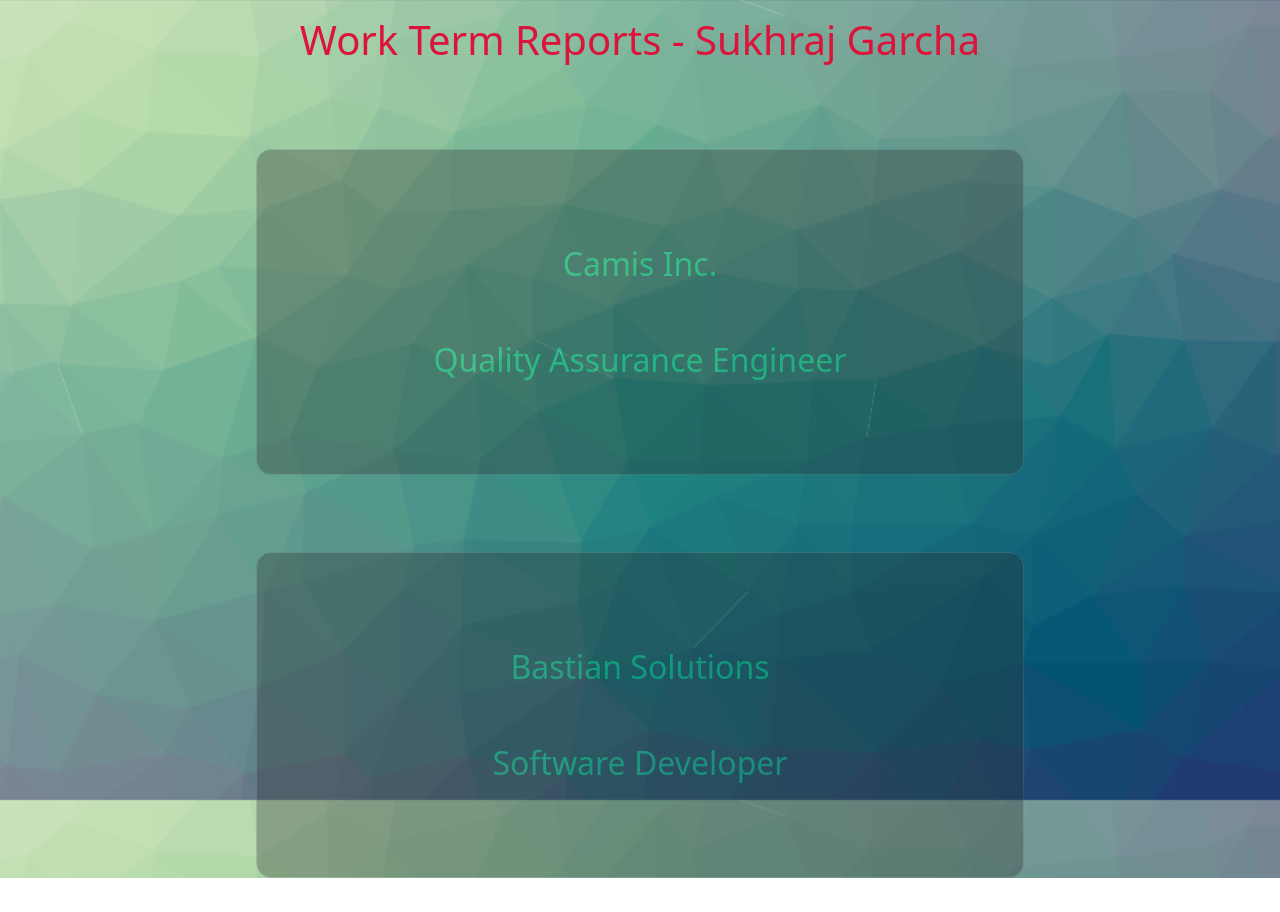
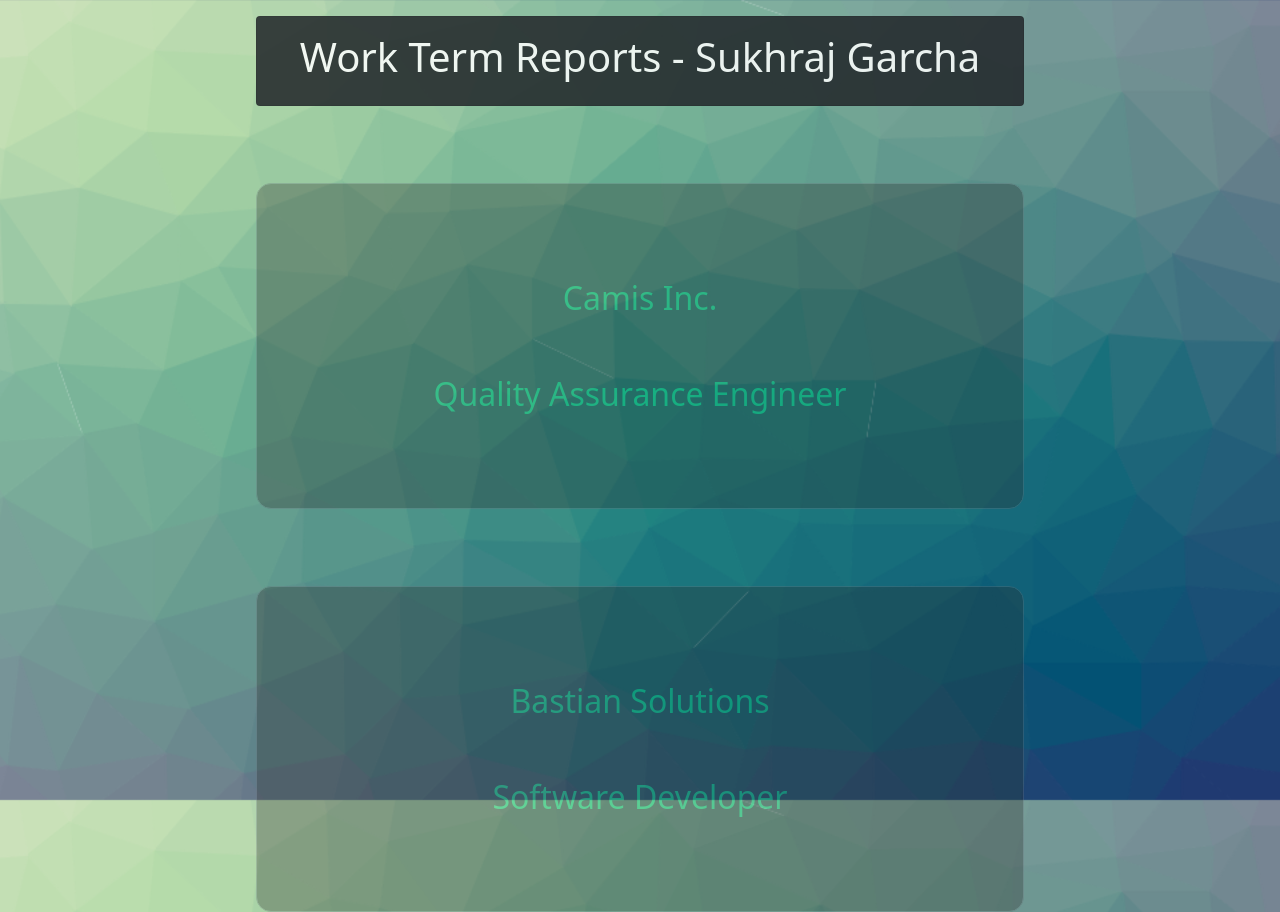
Before and after one commit to Sukhraj-Garcha/Coop-Workterm-Reports, a website: page index.html in a window 1280 px wide. Before the commit the page ends 878 px from the top, so only its background shows below. Drawn offline with nearby package versions, Linux system fonts and the light colour scheme.

Commit message:
added title card

```diff
--- a/css/styles.css
+++ b/css/styles.css
@@ -14,13 +14,14 @@
     -moz-background-size: cover;
     -o-background-size: cover;
     background-size: cover;
-    color: crimson;
+    color: white;
     line-height: 1.75;
 
 }
 
-.landing-title {
+.landing_title {
     margin-top: 1rem;
+    opacity: 85%;
 }
 
 .flexGrid {
--- a/index.html
+++ b/index.html
@@ -20,7 +20,11 @@
     </head>
     <body>
 
-        <h1 class="landing-title">Work Term Reports - Sukhraj Garcha</h1>
+        <div class="landing_title card bg-dark">
+            <div class="card-body">
+                <h1 >Work Term Reports - Sukhraj Garcha</h1>
+            </div>
+        </div>
 
         <div class="flexgrid">
             <button type="button" class="btn btn-secondary wt1">Camis Inc. <br><br>
```
